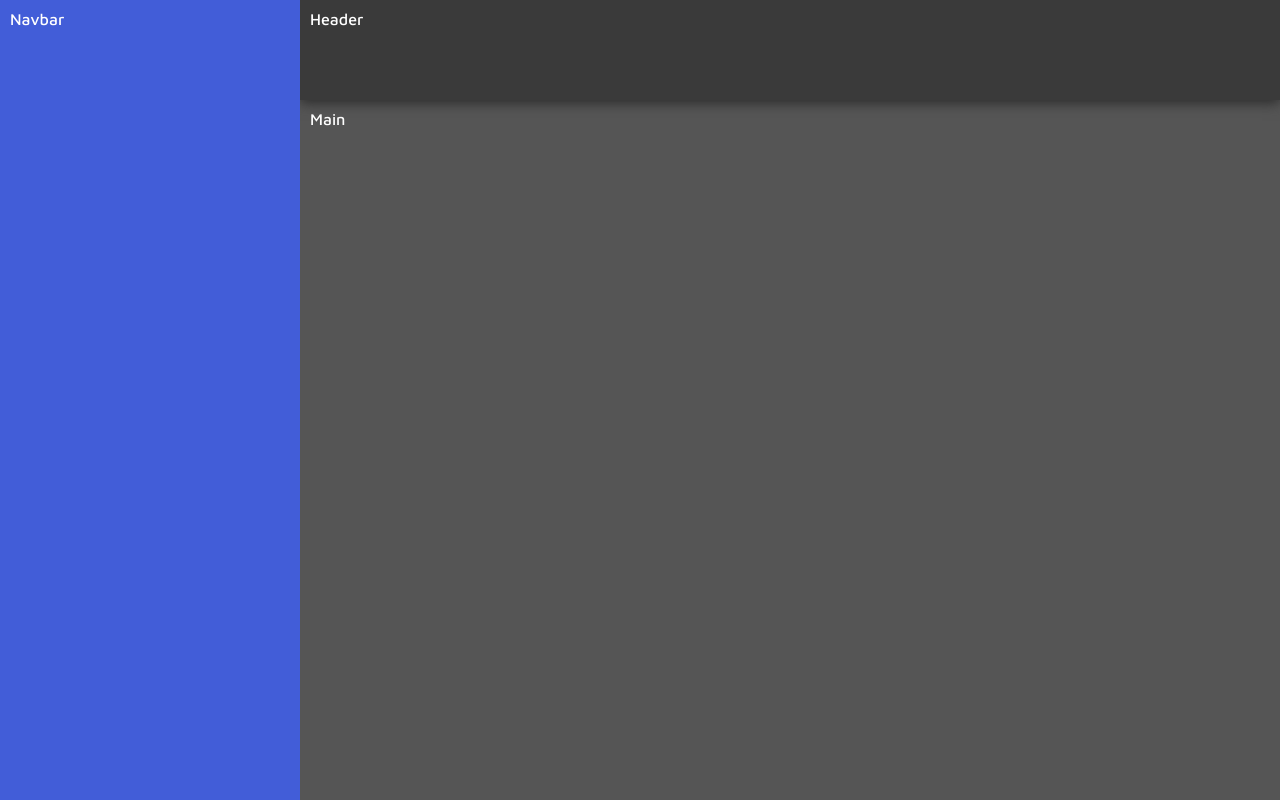
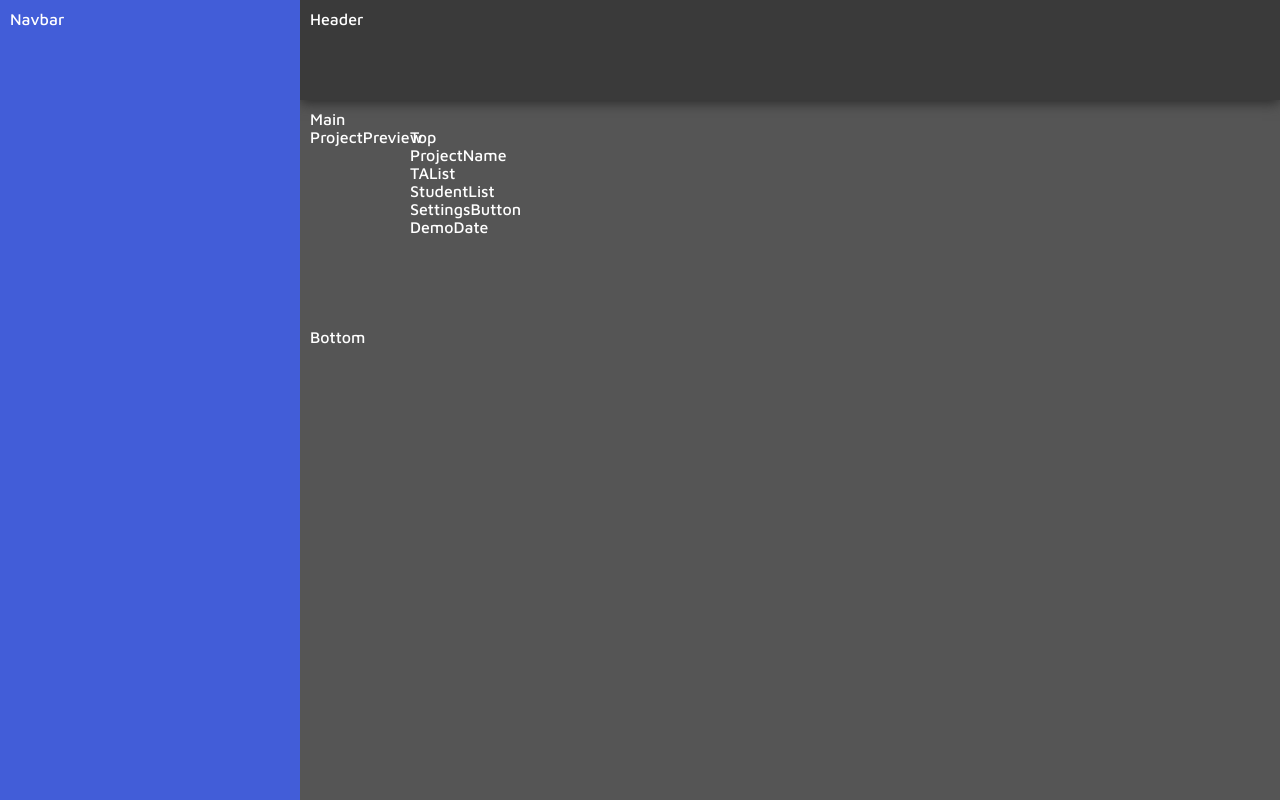
Before and after one commit to Juovitus/CS402, a React (Create React App) app in the folder frontend/: page / in a window 1280 px wide. Built offline with nearby package versions, Linux system fonts and the light colour scheme.

Commit message:
started project preview

```diff
--- a/frontend/src/App.css
+++ b/frontend/src/App.css
@@ -37,3 +37,23 @@ html, body, #root, .App {
     grid-area: main;
     background-color: rgb(85, 85, 85);
 }
+
+.ProjectPreview {
+    display: grid;
+    grid-template: 200px 1fr / 100px 1fr;
+    grid-template-areas:
+        "PreTop"
+        "PreBottom";
+    grid-area: main;
+    background-color: rgb(85, 85, 85);
+}
+
+.Top {
+    grid-area: top;
+    background-color: rgb(0, 0, 200);
+}
+
+.Bottom {
+    grid-area: bottom;
+    background-color: rgb(0, 200, 100);
+}
--- a/frontend/src/App.tsx
+++ b/frontend/src/App.tsx
@@ -3,6 +3,7 @@ import './App.css';
 import { Navbar } from './components/navbar/Navbar'
 import { Header } from './components/header/Header'
 import { Main } from './components/main/Main'
+
 
 function App() {
     return (
--- a/frontend/src/components/main/Main.tsx
+++ b/frontend/src/components/main/Main.tsx
@@ -1,11 +1,12 @@
 import React from "react";
-
+import { ProjectPreview } from "../projectpreview/ProjectPreview"
 interface Props {
 
 }
 
 export const Main: React.FC<Props> = () => {
     return (
-        <div className='Main'>Main</div>
+        <div className='Main'>Main
+        <ProjectPreview /></div>
     );
 }
--- /dev/null
+++ b/frontend/src/components/projectpreview/Bottom.tsx
@@ -0,0 +1,11 @@
+import React from "react";
+
+interface Props {
+
+}
+
+export const Bottom: React.FC<Props> = () => {
+    return (
+        <div>Bottom</div>
+    );
+}
--- /dev/null
+++ b/frontend/src/components/projectpreview/DemoDate.tsx
@@ -0,0 +1,11 @@
+import React from "react";
+
+interface Props {
+
+}
+
+export const DemoDate: React.FC<Props> = () => {
+    return (
+        <div>DemoDate</div>
+    );
+}
--- /dev/null
+++ b/frontend/src/components/projectpreview/ProjectName.tsx
@@ -0,0 +1,11 @@
+import React from "react";
+
+interface Props {
+
+}
+
+export const ProjectName: React.FC<Props> = () => {
+    return (
+        <div>ProjectName</div>
+    );
+}
--- /dev/null
+++ b/frontend/src/components/projectpreview/ProjectPreview.tsx
@@ -0,0 +1,15 @@
+import React from "react";
+import { Top } from "./Top"
+import { Bottom } from "./Bottom"
+interface Props {
+
+}
+//tbh might not be needed still not sure how the hierarchy works entirely
+export const ProjectPreview: React.FC<Props> = () => {
+    return (
+        <div className='ProjectPreview'>ProjectPreview
+        <Top/>
+        <Bottom/>
+        </div>
+    );
+}
--- /dev/null
+++ b/frontend/src/components/projectpreview/SettingsButton.tsx
@@ -0,0 +1,11 @@
+import React from "react";
+
+interface Props {
+
+}
+
+export const SettingsButton: React.FC<Props> = () => {
+    return (
+        <div>SettingsButton</div>
+    );
+}
--- /dev/null
+++ b/frontend/src/components/projectpreview/StudentList.tsx
@@ -0,0 +1,11 @@
+import React from "react";
+
+interface Props {
+
+}
+
+export const StudentList: React.FC<Props> = () => {
+    return (
+        <div>StudentList</div>
+    );
+}
--- /dev/null
+++ b/frontend/src/components/projectpreview/TAList.tsx
@@ -0,0 +1,11 @@
+import React from "react";
+
+interface Props {
+
+}
+
+export const TAList: React.FC<Props> = () => {
+    return (
+        <div>TAList</div>
+    );
+}
--- /dev/null
+++ b/frontend/src/components/projectpreview/Top.tsx
@@ -0,0 +1,21 @@
+import React from "react";
+import { ProjectName } from "./ProjectName"
+import { TAList } from "./TAList"
+import { StudentList } from "./StudentList"
+import { SettingsButton } from "./SettingsButton"
+import { DemoDate } from "./DemoDate"
+interface Props {
+
+}
+
+export const Top: React.FC<Props> = () => {
+    return (
+        <div>Top
+        <ProjectName/>
+        <TAList/>
+        <StudentList/>
+        <SettingsButton/>
+        <DemoDate/>
+        </div>
+    );
+}
```
